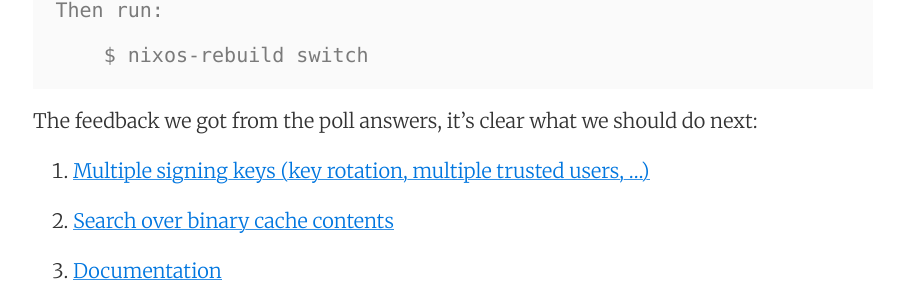
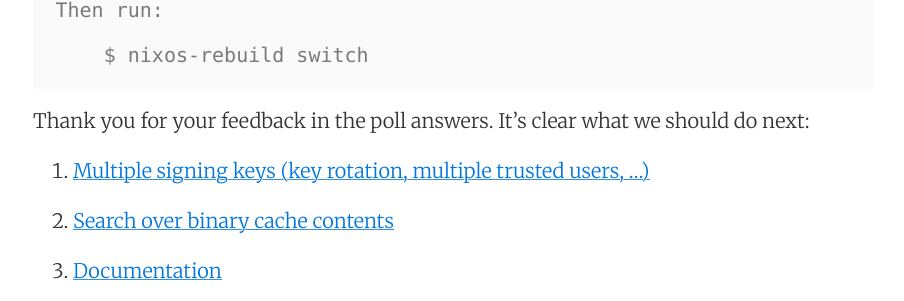
Before and after one commit to hercules-ci/blog.hercules-ci.com, a Jekyll site: the page built from _posts/2019-03-07-announcing-private-cachix.md, in a window 1280 px wide. Shown: the part 1478-1779 px from the top of the page, without its empty margins (187-1091 px from the left). Built offline with Jekyll 4.4.1, drawn with Linux system fonts in a browser that asks for light colours.

Commit message:
Update _posts/2019-03-07-announcing-private-cachix.md
Co-Authored-By: domenkozar <domen@enlambda.com>

````diff
--- a/_posts/2019-03-07-announcing-private-cachix.md
+++ b/_posts/2019-03-07-announcing-private-cachix.md
@@ -38,7 +38,7 @@
     $ nixos-rebuild switch
 ```
 
-The feedback we got from the poll answers, it's clear what we should do next:
+Thank you for your feedback in the poll answers. It's clear what we should do next:
 
 1. [Multiple signing keys (key rotation, multiple trusted users, ...)](https://github.com/cachix/cachix/issues/146)
 
````
